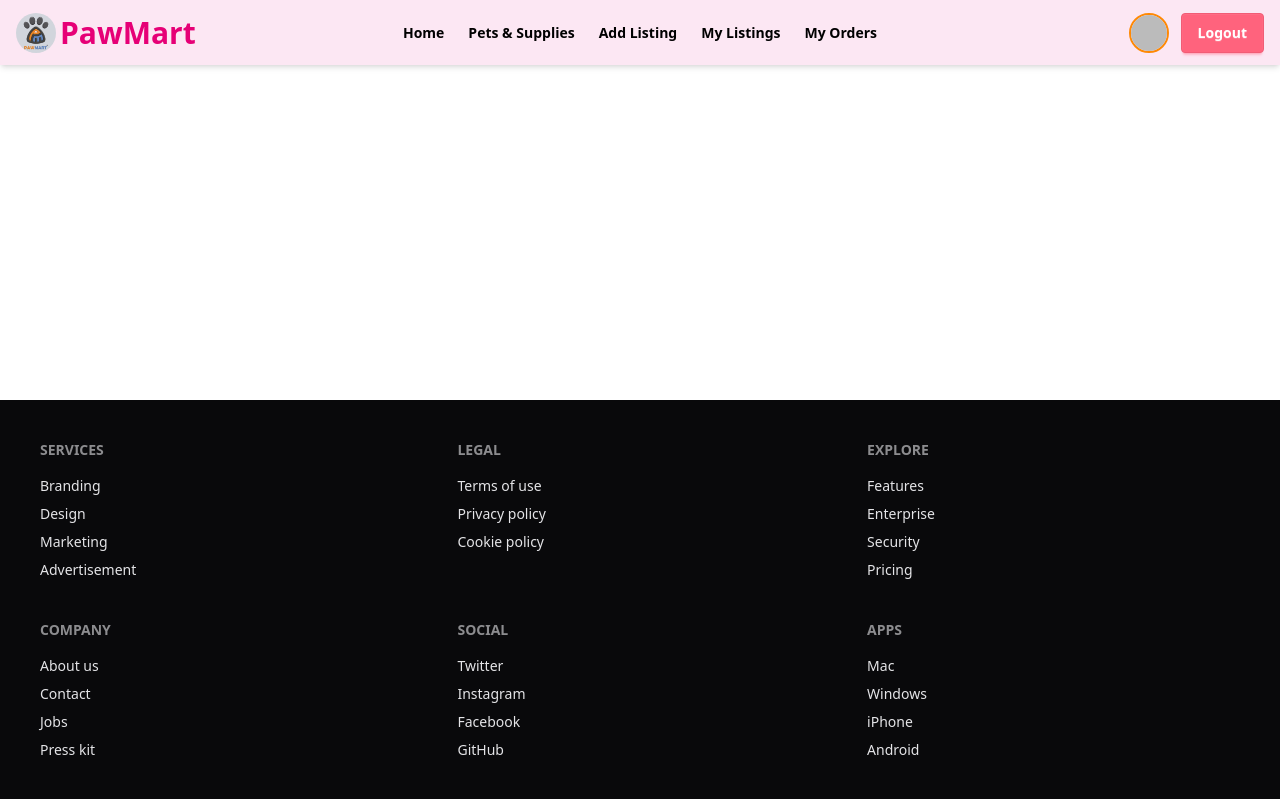
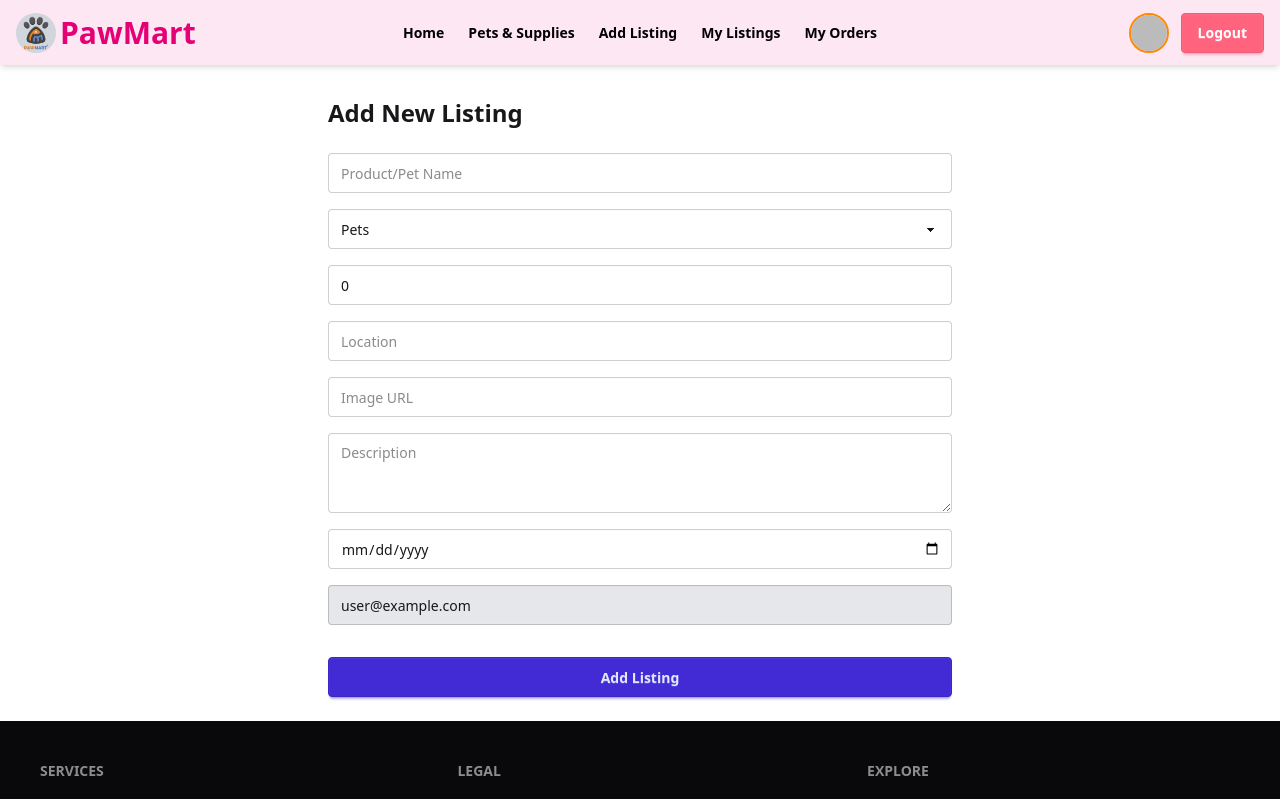
Before and after one commit to coderamitdey/pet-adoption-client, a React (Vite) app: page /add-listing in a window 1280 px wide. Shown: the top 799 px of the page. Built offline with nearby package versions, Linux system fonts and the light colour scheme; no server answers; sample sign-in values are in the browser's storage.

Commit message:
second commit

```diff
--- a/src/listings/AddListing.jsx
+++ b/src/listings/AddListing.jsx
@@ -1,11 +1,135 @@
-import React from 'react';
+import React, { useState } from "react";
+import { useNavigate } from "react-router";
+import axios from "axios";
+import { useAuth } from "../context/AuthContext";
+import { toast } from "react-hot-toast";
 
 const AddListing = () => {
-    return (
-        <div>
+  const { user } = useAuth();
+  const navigate = useNavigate();
 
-        </div>
-    );
+  const [formData, setFormData] = useState({
+    name: "",
+    category: "Pets",
+    price: 0,
+    location: "",
+    description: "",
+    image: "",
+    date: "",
+    email: user?.email || "",
+  });
+
+  const handleChange = e => {
+    const { name, value } = e.target;
+    setFormData(prev => ({ ...prev, [name]: value }));
+  };
+
+  const handleSubmit = async e => {
+    e.preventDefault();
+
+    if (!user) {
+      toast.error("Please login to add a listing");
+      navigate("/auth/login");
+      return;
+    }
+
+    try {
+      await axios.post("http://localhost:5000/api/listings", formData);
+      toast.success("Listing added successfully!");
+      navigate("/dashboard/my-listings"); // redirect to MyListings
+    } catch (err) {
+      console.error(err);
+      toast.error("Failed to add listing");
+    }
+  };
+
+  return (
+    <div className="max-w-2xl mx-auto p-6">
+      <h2 className="text-2xl font-bold mb-6">Add New Listing</h2>
+      <form onSubmit={handleSubmit} className="space-y-4">
+        <input
+          type="text"
+          name="name"
+          value={formData.name}
+          onChange={handleChange}
+          placeholder="Product/Pet Name"
+          className="input input-bordered w-full"
+          required
+        />
+
+        <select
+          name="category"
+          value={formData.category}
+          onChange={handleChange}
+          className="select select-bordered w-full"
+        >
+          <option value="Pets">Pets</option>
+          <option value="Food">Food</option>
+          <option value="Accessories">Accessories</option>
+          <option value="Care Products">Care Products</option>
+        </select>
+
+        <input
+          type="number"
+          name="price"
+          value={formData.price}
+          onChange={handleChange}
+          placeholder="Price"
+          className="input input-bordered w-full"
+          required
+        />
+
+        <input
+          type="text"
+          name="location"
+          value={formData.location}
+          onChange={handleChange}
+          placeholder="Location"
+          className="input input-bordered w-full"
+          required
+        />
+
+        <input
+          type="text"
+          name="image"
+          value={formData.image}
+          onChange={handleChange}
+          placeholder="Image URL"
+          className="input input-bordered w-full"
+        />
+
+        <textarea
+          name="description"
+          value={formData.description}
+          onChange={handleChange}
+          placeholder="Description"
+          className="textarea textarea-bordered w-full"
+          required
+        />
+
+        <input
+          type="date"
+          name="date"
+          value={formData.date}
+          onChange={handleChange}
+          className="input input-bordered w-full"
+          required
+        />
+
+        <input
+          type="email"
+          name="email"
+          value={user?.email || ""}
+          readOnly
+          className="input input-bordered w-full bg-gray-200"
+        />
+
+        <button type="submit" className="btn btn-primary w-full mt-4">
+          Add Listing
+        </button>
+      </form>
+    </div>
+  );
 };
 
 export default AddListing;
--- a/src/pages/RecentListings.jsx
+++ b/src/pages/RecentListings.jsx
@@ -4,49 +4,38 @@ import axios from "axios";
 import { useAuth } from "../context/AuthContext";
 
 const RecentListings = () => {
+  const { user } = useAuth();
+  const navigate = useNavigate();
+
   const [listings, setListings] = useState([]);
-  const [showAll, setShowAll] = useState(false);
-  const navigate = useNavigate();
-  const { user } = useAuth();
+  const [visibleCount, setVisibleCount] = useState(6);
 
   useEffect(() => {
-
     axios
-      .get("http://localhost:5000/api/listings") //
+      .get("http://localhost:5000/api/listings")
       .then(res => {
-        const data = Array.isArray(res.data) ? res.data : res.data.data;
-        setListings(data || []);
+        setListings(res.data || []);
       })
-      .catch(err => console.error("Error fetching listings:", err));
+      .catch(err => console.error(err));
   }, []);
-
-
-  const displayedListings = !user
-    ? listings.slice(0, 6)
-    : showAll
-    ? listings
-    : listings.slice(0, 6);
 
   const handleShowMore = () => {
     if (!user) {
+      navigate("/auth/login");
+      return;
+    }
+    setVisibleCount(listings.length); // show all
+  };
 
-      navigate("/auth/login");
-    } else {
-
-      setShowAll(prev => !prev);
-    }
+  const handleShowLess = () => {
+    setVisibleCount(6);
   };
 
   return (
-    <div className="mt-10 px-4">
+    <div className="mt-10">
       <h2 className="text-2xl font-bold mb-4">Recent Listings</h2>
-
-      {listings.length === 0 ? (
-        <p className="text-gray-500">No listings found.</p>
-      ) : (
-        <>
       <div className="grid grid-cols-1 sm:grid-cols-2 md:grid-cols-3 gap-6">
-            {displayedListings.map(item => (
+        {listings.slice(0, visibleCount).map(item => (
           <div key={item._id} className="card bg-base-100 shadow-lg">
             <figure>
               <img
@@ -58,8 +47,9 @@ const RecentListings = () => {
             <div className="card-body">
               <h3 className="card-title">{item.name}</h3>
               <p>Category: {item.category}</p>
-                  <p>{item.price ? `BDT : ${item.price}` : "Free for Adoption"}</p>
-
+              <p>
+                Price: {item.price ? `৳${item.price.toLocaleString()}` : "Free for Adoption"}
+              </p>
               <p>Location: {item.location}</p>
               <button
                 className="btn btn-primary mt-2"
@@ -72,22 +62,18 @@ const RecentListings = () => {
         ))}
       </div>
 
-          {/* Show More / Show Less button */}
       {listings.length > 6 && (
         <div className="flex justify-center mt-6">
-              <button
-                onClick={handleShowMore}
-                className="btn btn-outline btn-md"
-              >
-                {!user
-                  ? "Show More (Login Required)"
-                  : showAll
-                  ? "Show Less"
-                  : "Show More"}
+          {visibleCount === 6 ? (
+            <button className="btn btn-outline" onClick={handleShowMore}>
+              Show More
             </button>
+          ) : (
+            <button className="btn btn-outline" onClick={handleShowLess}>
+              Show Less
+            </button>
+          )}
         </div>
-          )}
-        </>
       )}
     </div>
   );
```
Lines whose indentation alone changed are shown as unchanged.
